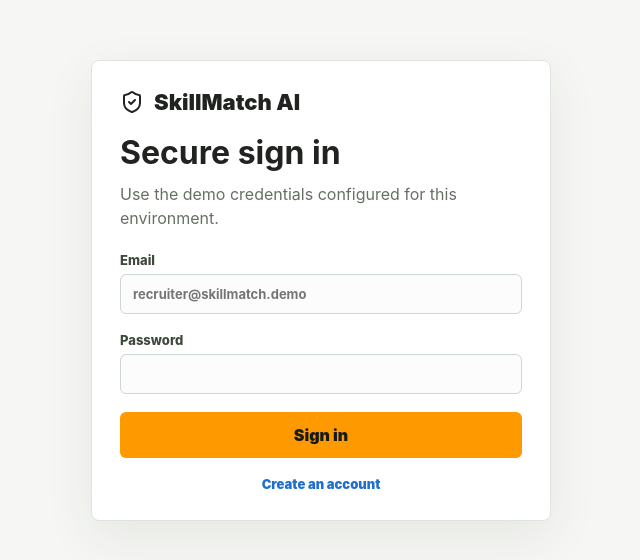
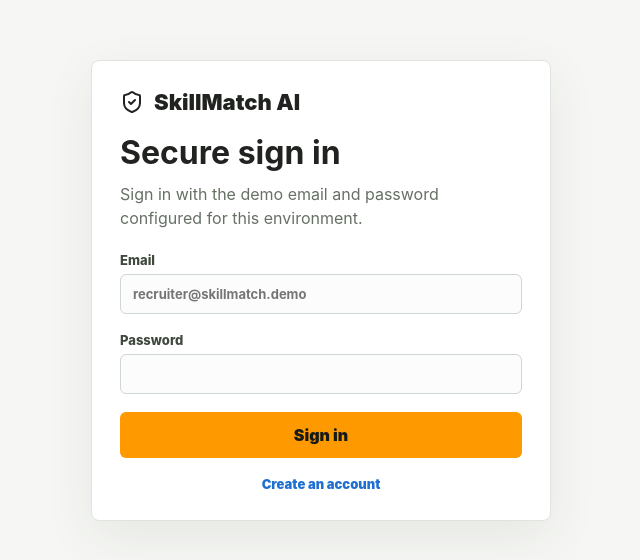
Before and after one commit to AliBenrami/SkillMatch-AI, a Next.js app: page /login in a window 1280 px wide. Shown: the part 110-670 px from the top of the page, without its empty margins (319-959 px from the left). Built offline with nearby package versions, Linux system fonts and the light colour scheme.

Commit message:
Clarify credential-based sign-in copy

```diff
--- a/app/login/page.tsx
+++ b/app/login/page.tsx
@@ -37,7 +37,7 @@
           <span>SkillMatch AI</span>
         </div>
         <h1>Secure sign in</h1>
-        <p>Use the demo credentials configured for this environment.</p>
+        <p>Sign in with the demo email and password configured for this environment.</p>
 
         <label>
           Email
```
